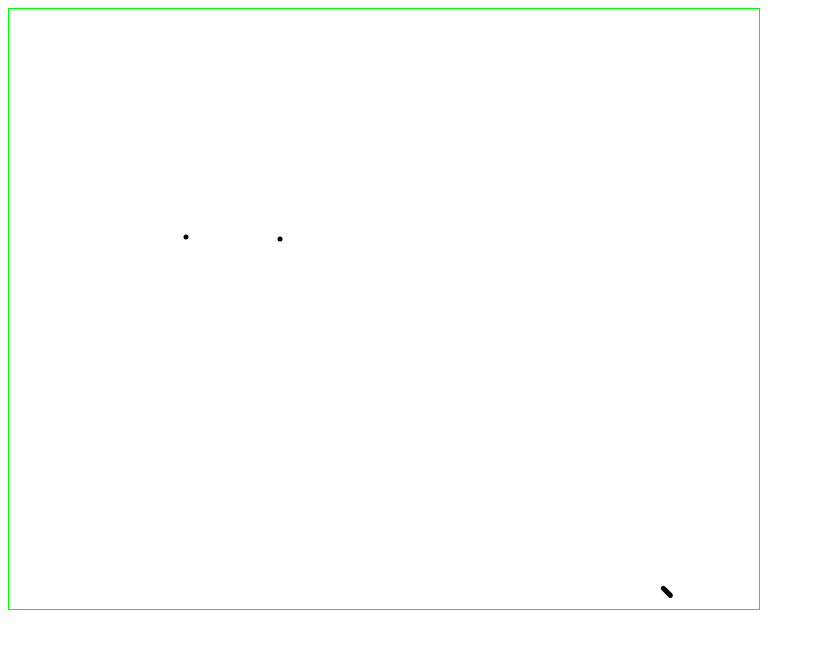
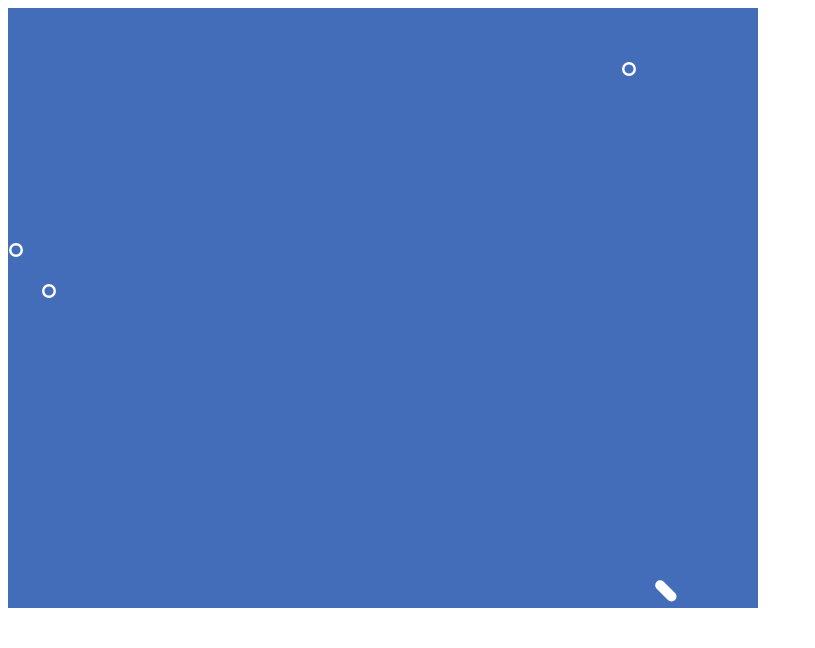
Before and after one commit to mbarde/turtlemania-ts, a website built with webpack: page dist/index.html in a window 1280 px wide. Shown: the whole page, without its empty margins (0-815 px from the left). Built offline with Linux system fonts and the light colour scheme.

Commit message:
animated properties!

```diff
--- /dev/null
+++ b/src/animation.ts
@@ -0,0 +1,53 @@
+export class AnimatedProperty {
+
+  private delta: number;
+  private max: number;
+  private min: number;
+  private value: number;
+  private oscillation: boolean;
+
+  constructor( min: number, max: number, delta: number) {
+    this.max = max;
+    this.min = min;
+    this.delta = delta;
+    this.value = Math.floor((this.max - this.min)/2) + this.min;
+    this.oscillation = true;
+  }
+
+  update() {
+    this.value += this.delta;
+    if (this.oscillation === true) {
+      if ( (this.value <= this.min && this.delta < 0) ||
+           (this.value >= this.max && this.delta > 0) ) {
+        this.delta = -this.delta;
+      }
+    }
+    if (this.value < this.min) this.value = this.min;
+    if (this.value > this.max) this.value = this.max;
+  }
+
+  getValue(): number {
+    return this.value;
+  }
+
+  setDelta(delta: number) {
+    this.delta = delta;
+  }
+
+  setMax(max: number) {
+    this.max = max;
+  }
+
+  setMin(min: number) {
+    this.min = min;
+  }
+
+  setValue(value: number) {
+    this.value = value;
+  }
+
+  setOscillation(oscillation: boolean) {
+    this.oscillation = oscillation;
+  }
+
+}
--- a/src/coin.ts
+++ b/src/coin.ts
@@ -1,15 +1,21 @@
+import { AnimatedProperty } from './animation';
 import { Turtle } from './turtle';
 import { Vector2 } from './vector';
 
 export class Coin {
 
+  private alive: boolean;
   private context: CanvasRenderingContext2D;
+  private lineWidth: AnimatedProperty;
   private pos: Vector2;
-  private size: number;
+  private radius: AnimatedProperty;
+
 
   constructor(context: CanvasRenderingContext2D, fieldSize: Vector2) {
+    this.alive = true;
     this.context = context;
-    this.size = 5;
+    this.lineWidth = new AnimatedProperty(1, 3, 0.01);
+    this.radius = new AnimatedProperty(4, 6, 0.02);
 
     // random spawn within field size
     // respecting leaving free this margin
@@ -24,24 +30,45 @@ export class Coin {
     );
   }
 
+  update() {
+    this.lineWidth.update();
+    this.radius.update();
+  }
+
   draw() {
       let ctx: CanvasRenderingContext2D;
       ctx = this.context;
       ctx.lineCap = 'round';
       ctx.lineJoin = 'round';
-      ctx.strokeStyle = 'black';
-      ctx.lineWidth = this.size;
-      ctx.beginPath();
+      ctx.strokeStyle = 'white';
+      ctx.lineWidth = this.lineWidth.getValue();
+      /* ctx.beginPath();
       ctx.moveTo(this.pos.x, this.pos.y);
       ctx.lineTo(this.pos.x, this.pos.y);
+      ctx.stroke(); */
+      ctx.beginPath();
+      ctx.arc(this.pos.x, this.pos.y, this.radius.getValue(), 0, 2 * Math.PI);
       ctx.stroke();
   }
 
+  explode() {
+    this.alive = false;
+    this.lineWidth.setOscillation(false);
+    this.lineWidth.setMin(0.0001);
+    this.lineWidth.setDelta(-0.01);
+    this.radius.setMax(99999);
+    this.radius.setDelta(1);
+  }
+
   touchedByTurtle(turtle: Turtle) {
+    if (this.alive === false) return false;
     let distance, h: number;
     distance = this.pos.distanceTo(turtle.getPos());
-    h = Math.floor(this.size/2) + Math.floor(turtle.getWidth());
-    if (distance <= h) return true;
+    h = Math.floor(this.radius.getValue()/2) + Math.floor(turtle.getWidth());
+    if (distance <= h) {
+      this.explode();
+      return true;
+    }
   }
 
 }
--- a/src/game.ts
+++ b/src/game.ts
@@ -35,7 +35,6 @@ export class Game {
 
   update() {
     let now, ticks: number;
-    let hitCoins: Array<number>;
 
     now = Date.now();
     ticks = now - this.lastUpdate;
@@ -44,18 +43,30 @@ export class Game {
     this.clearCanvas();
     this.turtle.draw();
 
-    hitCoins = [];
     for (let i = 0; i < this.coins.length; i++) {
+      this.coins[i].update();
       this.coins[i].draw();
       if (this.coins[i].touchedByTurtle(this.turtle)) {
-        hitCoins.push(i);
+        setTimeout(
+          () => { this.removeCoin(this.coins[i]); },
+          1000
+        );
       }
     }
-    // remove all coins which were hit by turtle
-    hitCoins.forEach((index) => this.coins.splice(index, 1));
 
     this.fps = 1000 / ticks;
     this.lastUpdate = now;
+  }
+
+  removeCoin(coin: Coin) {
+    let idx: number;
+    idx = 0;
+    while (this.coins[idx] != coin) {
+      idx += 1;
+    }
+    if (idx < this.coins.length) {
+      this.coins.splice(idx, 1);
+    }
   }
 
   clearCanvas() {
@@ -68,7 +79,6 @@ export class Game {
   pause() {
     this.isPaused = true;
     clearInterval(this.interval);
-    console.log(this.interval);
   }
 
   resume() {
--- a/src/turtle.ts
+++ b/src/turtle.ts
@@ -15,11 +15,11 @@ export class Turtle {
     this.angle = 45;
     this.baseDirection = new Vector2(0, 1);
     this.context = context;
-    this.length = 10;
+    this.length = 16;
     this.pos = pos;
     this.speed = 0.8;
-    this.steerSpeed = 10;
-    this.width = 5;
+    this.steerSpeed = 9;
+    this.width = 10;
   }
 
   update(ticks: number) {
@@ -39,7 +39,7 @@ export class Turtle {
     ctx = this.context;
     ctx.lineCap = 'round';
     ctx.lineJoin = 'round';
-    ctx.strokeStyle = 'black';
+    ctx.strokeStyle = 'white';
     ctx.lineWidth = this.width;
 
     halfLengthVector = this.baseDirection.clone();
```
Also changed, not shown: dist/bundle.js, dist/index.html.
